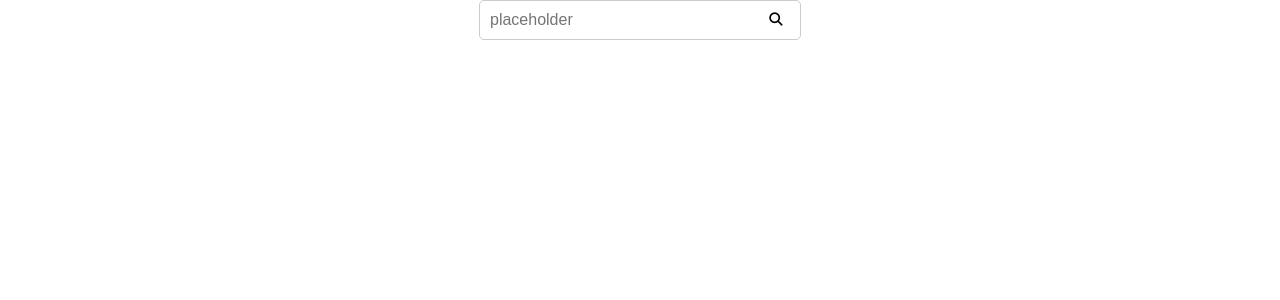
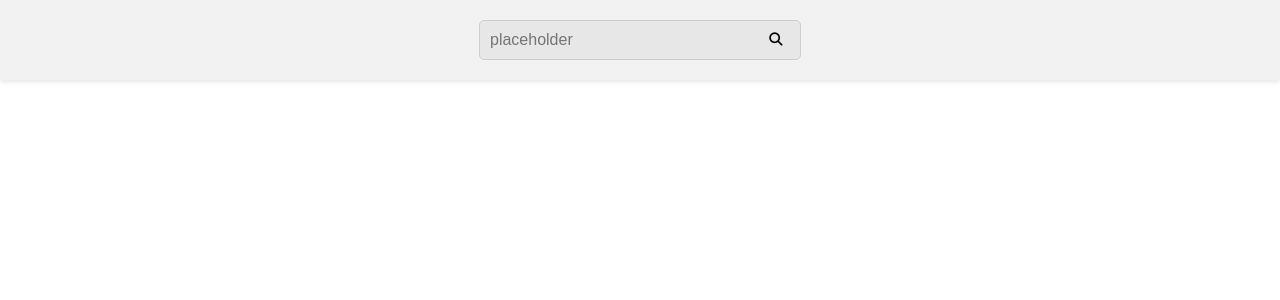
Before and after one commit to giovabiancia/movies-library, a React (Create React App) app: page / in a window 1280 px wide. Shown: the top 300 px of the page. Built offline with nearby package versions, Linux system fonts and the light colour scheme.

Commit message:
gestione delle rotte

```diff
--- a/package.json
+++ b/package.json
@@ -6,8 +6,10 @@
     "@testing-library/jest-dom": "^5.16.5",
     "@testing-library/react": "^13.4.0",
     "@testing-library/user-event": "^13.5.0",
+    "axios": "^1.3.5",
     "react": "^18.2.0",
     "react-dom": "^18.2.0",
+    "react-router-dom": "^6.10.0",
     "react-scripts": "5.0.1",
     "styled-components": "^5.3.9",
     "web-vitals": "^2.1.4"
--- a/src/App.js
+++ b/src/App.js
@@ -1,12 +1,17 @@
-import SearchField from "./components/SearchField";
-import SearchInput from "./components/SearchField";
-import MvInput from "./components/base/MvInput";
+import MovieListPage from "./pages/MovieListPage";
+import MovieDetailPage from "./pages/MovieDetailPage";
+import { BrowserRouter, Route, Routes } from "react-router-dom";
 
 function App() {
   return (
-    <div className="App">
-      <SearchField></SearchField>
-    </div>
+    <BrowserRouter>
+      <Routes>
+        <Route path="/">
+          <Route index element={<MovieListPage />}></Route>
+          <Route path="/movie/:id" element={<MovieDetailPage />}></Route>
+        </Route>
+      </Routes>
+    </BrowserRouter>
   );
 }
 
--- a/src/components/SearchField.js
+++ b/src/components/SearchField.js
@@ -1,6 +1,7 @@
 import React, { useState } from "react";
 import styled from "styled-components";
 import MvInput from "./base/MvInput";
+import { useMovie } from "../hooks/useMovie";
 
 const InputContainer = styled.div`
   display: flex;
@@ -8,15 +9,11 @@ const InputContainer = styled.div`
   align-items: center;
 `;
 
-const SearchResult = styled.div`
-  margin-top: 20px;
-  font-size: 18px;
-`;
-
 const SearchField = () => {
   const [inputValue, setInputValue] = useState("");
   const [loading, setLoading] = useState(false);
-  const [searchResults, setSearchResults] = useState([]);
+
+  const { searchMovieListByWord } = useMovie();
 
   const handleInputChange = (event) => {
     setInputValue(event.target.value);
@@ -24,11 +21,13 @@ const SearchField = () => {
 
   const handleSearchClick = () => {
     setLoading(true);
-    fetch(`https://api.tvmaze.com/search/shows?q=${inputValue}`)
-      .then((response) => response.json())
-      .then((data) => {
+    searchMovieListByWord(inputValue)
+      .then((response) => {
         setLoading(false);
-        setSearchResults(data);
+        if (response.status === 200) {
+          console.log(response);
+          //TODO setta nel contesto i risultati
+        }
       })
       .catch((error) => {
         console.error(error);
@@ -44,11 +43,6 @@ const SearchField = () => {
         value={inputValue}
         onKeyPress={() => handleSearchClick()}
       ></MvInput>
-
-      {searchResults.length > 0 &&
-        searchResults.map((result) => (
-          <SearchResult key={result.show.id}>{result.show.name}</SearchResult>
-        ))}
     </InputContainer>
   );
 };
--- a/src/components/base/MvInput.js
+++ b/src/components/base/MvInput.js
@@ -9,6 +9,9 @@ const Input = styled.input`
   border-radius: 5px;
   font-size: 16px;
   width: 300px;
+  background-color: ${({ isWriting }) =>
+    isWriting ? "transparent" : "#e7e7e7"};
+  transition: all 0.3s ease-in-out;
 `;
 
 const IconWrapper = styled.button`
@@ -20,16 +23,16 @@ const IconWrapper = styled.button`
   justify-content: center;
   width: 30px;
   height: 30px;
-  cursor: ${({ clickable }) => (clickable ? "pointer" : "default")};
+  cursor: ${({ isWriting }) => (isWriting ? "pointer" : "default")};
   border: none;
-  background-color: ${({ clickable }) =>
-    clickable ? "#d3d3d3" : "transparent"};
+  background-color: ${({ isWriting }) =>
+    isWriting ? "#d3d3d3" : "transparent"};
   transition: all 0.3s ease-in-out;
   border-radius: 50%;
 
   &:hover {
-    background-color: ${({ clickable }) =>
-      clickable ? "#f3f3f3" : "transparent"};
+    background-color: ${({ isWriting }) =>
+      isWriting ? "#f3f3f3" : "transparent"};
     border-radius: 50%;
   }
 
@@ -65,6 +68,7 @@ export default function MvInput({
         onChange={handleChange}
         disabled={disabled}
         onKeyDown={(e) => e.key === "Enter" && onKeyPress()}
+        isWriting={hasInputValue}
       />
       {isLoading ? (
         <MvLoader
@@ -76,7 +80,7 @@ export default function MvInput({
           pxSize={15}
         />
       ) : (
-        <IconWrapper clickable={hasInputValue} onClick={onKeyPress}>
+        <IconWrapper isWriting={hasInputValue} onClick={onKeyPress}>
           <i className="fas fa-search"></i>
         </IconWrapper>
       )}
--- a/src/components/base/MvNavBar.js
+++ b/src/components/base/MvNavBar.js
@@ -0,0 +1,15 @@
+import React from "react";
+import styled from "styled-components";
+
+const Nav = styled.nav`
+  display: flex;
+  justify-content: center;
+  align-items: center;
+  background-color: #f2f2f2;
+  padding: 20px;
+  box-shadow: 0 2px 4px rgba(0, 0, 0, 0.1);
+`;
+
+export default function MvNavBar({ children }) {
+  return <Nav>{children}</Nav>;
+}
--- /dev/null
+++ b/src/hooks/useMovie.js
@@ -0,0 +1,21 @@
+import axios from "axios";
+
+export function useMovie() {
+  /**
+   * Research a movie list by word
+   * @param {string} inputValue
+   * @returns callback
+   */
+  const searchMovieListByWord = (inputValue) => {
+    let config = {
+      method: "get",
+      maxBodyLength: Infinity,
+      url: `https://api.tvmaze.com/search/shows?q=${inputValue}`,
+      headers: {},
+    };
+
+    return axios.request(config);
+  };
+
+  return { searchMovieListByWord };
+}
--- /dev/null
+++ b/src/pages/MovieDetailPage.js
@@ -0,0 +1,5 @@
+import React from "react";
+
+export default function MovieDetailPage() {
+  return <div>MovieDetailPage</div>;
+}
--- /dev/null
+++ b/src/pages/MovieListPage.js
@@ -0,0 +1,11 @@
+import React from "react";
+import MvNavBar from "../components/base/MvNavBar";
+import SearchField from "../components/SearchField";
+
+export default function MovieListPage() {
+  return (
+    <MvNavBar>
+      <SearchField></SearchField>
+    </MvNavBar>
+  );
+}
```
Also changed, not shown: 1 other file (tests, documents, lock files or other folders).
